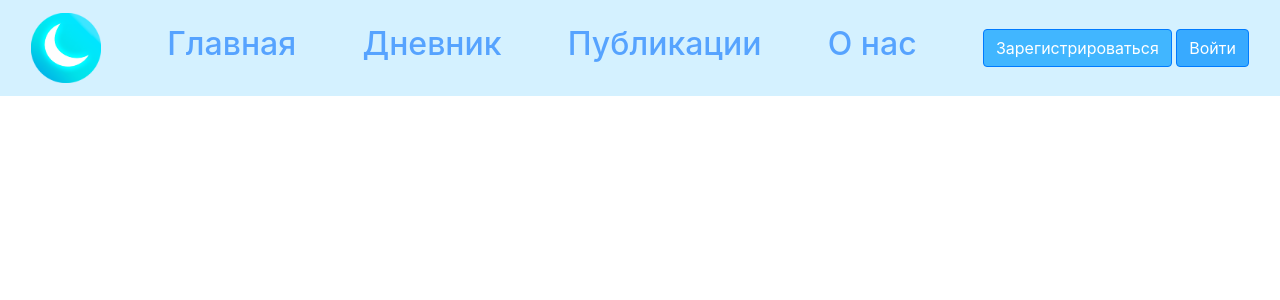
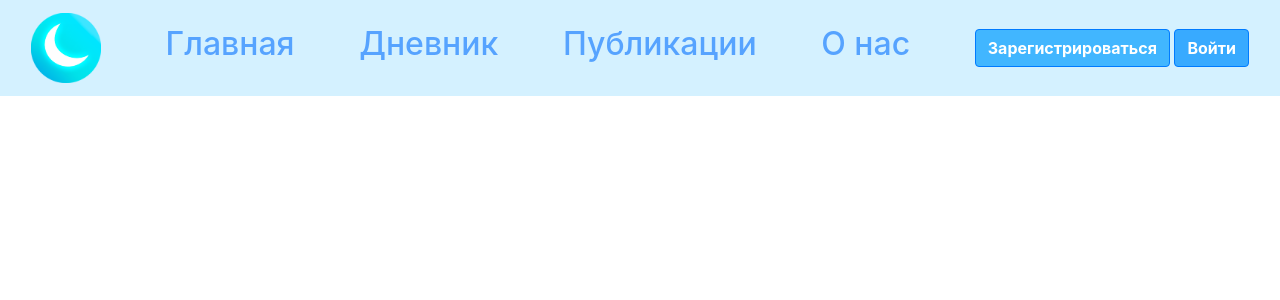
Before and after one commit to AndreiDuvakin/MoonaProjectDevelopment, a Flask app: page / in a window 1280 px wide. Shown: the top 300 px of the page. Run offline with Flask 2, Linux system fonts and the light colour scheme; some libraries are stand-ins or nearby versions.

Commit message:
Увеличена жирность текста кнопок

```diff
--- a/templates/base.html
+++ b/templates/base.html
@@ -36,9 +36,9 @@
             </a>
         </ul>
         <div>
-            <a class="btn btn-primary " style="background-color:#41b6ff" type="submit" href="/register"><h8>
-                Зарегистрироваться</h8></a>
-            <a class="btn btn-primary" style="background-color:#38aaff" type="submit" href="/login"><h8>Войти</h8></a>
+            <a class="btn btn-primary " style="background-color:#41b6ff" type="submit" href="/register"><strong>
+                Зарегистрироваться</strong></a>
+            <a class="btn btn-primary" style="background-color:#38aaff" type="submit" href="/login"><strong>Войти</strong></a>
         </div>
     </div>
 </nav>
```
